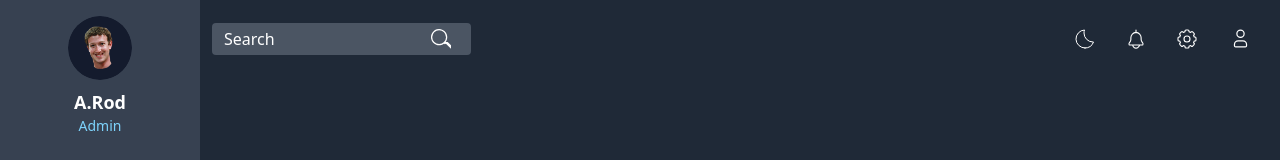
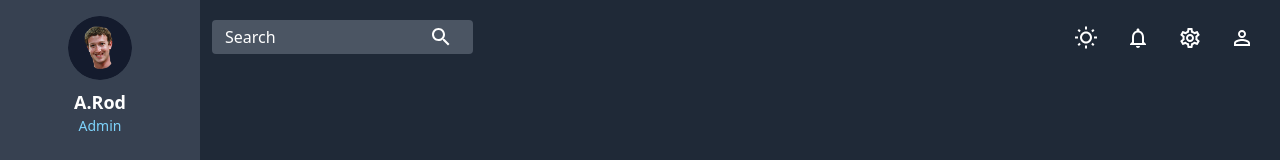
Before and after one commit to arianrdcas/Dashboard, a React (Vite) app: page / in a window 1280 px wide. Shown: the top 160 px of the page. Built offline with nearby package versions, Linux system fonts and the light colour scheme.

Commit message:
Mejorando estilos y funciones del navbar

```diff
--- a/src/components/navBar.tsx
+++ b/src/components/navBar.tsx
@@ -1,103 +1,53 @@
-import { FC } from "react";
+import { FC, useEffect, useState } from "react";
+import DarkModeOutlinedIcon from "@mui/icons-material/DarkModeOutlined";
+import WbSunnyOutlinedIcon from "@mui/icons-material/WbSunnyOutlined";
+import NotificationsNoneOutlinedIcon from "@mui/icons-material/NotificationsNoneOutlined";
+import SettingsOutlinedIcon from "@mui/icons-material/SettingsOutlined";
+import PersonOutlineOutlinedIcon from "@mui/icons-material/PersonOutlineOutlined";
+import SearchOutlinedIcon from "@mui/icons-material/SearchOutlined";
 
 const Navbar: FC = () => {
+  const [isDarkTheme, setIsDarkTheme] = useState(false);
+
+  const toggleTheme = () => {
+    setIsDarkTheme((prevTheme) => !prevTheme);
+  };
+
+  useEffect(() => {
+    document.body.className = isDarkTheme ? "dark" : "light";
+  }, [isDarkTheme]);
+
   return (
     <div className="flex justify-between p-3 items-center relative">
       {/* Contenido del Navbar */}
-
       <div className="relative">
-        <svg
-          className="absolute right-5 top-1/2 transform -translate-y-1/2 text-white "
-          xmlns="http://www.w3.org/2000/svg"
-          width="20"
-          height="20"
-          fill="currentColor"
-          viewBox="0 0 16 16"
-        >
-          <path d="M11.742 10.344a6.5 6.5 0 1 0-1.397 1.398h-.001c.03.03.062.058.098.083a1.007 1.007 0 0 0 1.416 0 1.13 1.13 0 0 0 .083-.098l3.85 3.85a1 1 0 1 0 1.415-1.414l-3.85-3.85zM12 6.5a5.5 5.5 0 1 1-11 0 5.5 5.5 0 0 1 11 0z" />
-        </svg>
+        <SearchOutlinedIcon className="absolute right-5 top-1/2 transform -translate-y-1/2 text-white " />
         <input
           type="text"
           placeholder="Search"
-          className="rounded bg-gray-600 text-white placeholder-white pl-3 pr-4 py-1 w-full outline-none"
+          className="border border-transparent rounded bg-gray-600 text-white placeholder-white pl-3 pr-4 py-1 w-full focus:border-white focus:outline-none"
         />
       </div>
-
-      <div className="flex justify-around py-3 w-52 items-center ">
-        <svg
-          className="w-6 h-6 text-white transform-transition hover:scale-110"
-          aria-hidden="true"
-          xmlns="http://www.w3.org/2000/svg"
-          width="24"
-          height="24"
-          fill="none"
-          viewBox="0 0 24 24"
+      <div className="flex justify-around py-3 w-52 items-center">
+        <button
+          className="transition duration-300 hover:scale-125"
+          onClick={toggleTheme}
         >
-          <path
-            stroke="currentColor"
-            strokeLinecap="round"
-            strokeLinejoin="round"
-            strokeWidth="1"
-            d="M12 21a9 9 0 0 1-.5-17.986V3c-.354.966-.5 1.911-.5 3a9 9 0 0 0 9 9c.239 0 .254.018.488 0A9.004 9.004 0 0 1 12 21Z"
-          />
-        </svg>
-
-        <svg
-          className="w-[24px] h-[24px] text-white transform-transition hover:scale-110"
-          aria-hidden="true"
-          xmlns="http://www.w3.org/2000/svg"
-          width="24"
-          height="24"
-          fill="none"
-          viewBox="0 0 24 24"
-        >
-          <path
-            stroke="currentColor"
-            strokeLinecap="round"
-            strokeLinejoin="round"
-            strokeWidth="1.1"
-            d="M12 5.365V3m0 2.365a5.338 5.338 0 0 1 5.133 5.368v1.8c0 2.386 1.867 2.982 1.867 4.175 0 .593 0 1.292-.538 1.292H5.538C5 18 5 17.301 5 16.708c0-1.193 1.867-1.789 1.867-4.175v-1.8A5.338 5.338 0 0 1 12 5.365ZM8.733 18c.094.852.306 1.54.944 2.112a3.48 3.48 0 0 0 4.646 0c.638-.572 1.236-1.26 1.33-2.112h-6.92Z"
-          />
-        </svg>
-        <svg
-          className="w-[24px] h-[24px] text-white transform-transition hover:scale-110"
-          aria-hidden="true"
-          xmlns="http://www.w3.org/2000/svg"
-          width="24"
-          height="24"
-          fill="none"
-          viewBox="0 0 24 24"
-        >
-          <path
-            stroke="currentColor"
-            strokeLinecap="round"
-            strokeLinejoin="round"
-            strokeWidth="1.1"
-            d="M21 13v-2a1 1 0 0 0-1-1h-.757l-.707-1.707.535-.536a1 1 0 0 0 0-1.414l-1.414-1.414a1 1 0 0 0-1.414 0l-.536.535L14 4.757V4a1 1 0 0 0-1-1h-2a1 1 0 0 0-1 1v.757l-1.707.707-.536-.535a1 1 0 0 0-1.414 0L4.929 6.343a1 1 0 0 0 0 1.414l.536.536L4.757 10H4a1 1 0 0 0-1 1v2a1 1 0 0 0 1 1h.757l.707 1.707-.535.536a1 1 0 0 0 0 1.414l1.414 1.414a1 1 0 0 0 1.414 0l.536-.535 1.707.707V20a1 1 0 0 0 1 1h2a1 1 0 0 0 1-1v-.757l1.707-.708.536.536a1 1 0 0 0 1.414 0l1.414-1.414a1 1 0 0 0 0-1.414l-.535-.536.707-1.707H20a1 1 0 0 0 1-1Z"
-          />
-          <path
-            stroke="currentColor"
-            strokeLinecap="round"
-            strokeLinejoin="round"
-            strokeWidth="1.1"
-            d="M12 15a3 3 0 1 0 0-6 3 3 0 0 0 0 6Z"
-          />
-        </svg>
-        <svg
-          className="w-[29px] h-[29px] text-white transform-transition hover:scale-110"
-          aria-hidden="true"
-          xmlns="http://www.w3.org/2000/svg"
-          width="24"
-          height="24"
-          fill="none"
-          viewBox="0 0 24 24"
-        >
-          <path
-            stroke="currentColor"
-            strokeWidth="1"
-            d="M7 17v1a1 1 0 0 0 1 1h8a1 1 0 0 0 1-1v-1a3 3 0 0 0-3-3h-4a3 3 0 0 0-3 3Zm8-9a3 3 0 1 1-6 0 3 3 0 0 1 6 0Z"
-          />
-        </svg>
+          {isDarkTheme ? (
+            <DarkModeOutlinedIcon className="w-6 h-6 text-white" />
+          ) : (
+            <WbSunnyOutlinedIcon className="w-6 h-6 text-white" />
+          )}
+        </button>
+        <button className="transition duration-300 hover:scale-125">
+          <NotificationsNoneOutlinedIcon className="w-6 h-6 text-white" />
+        </button>
+        <button className="transition duration-300 hover:scale-125">
+          <SettingsOutlinedIcon className="w-6 h-6 text-white" />
+        </button>
+        <button className="transition duration-300 hover:scale-125">
+          <PersonOutlineOutlinedIcon className="w-6 h-6 text-white" />
+        </button>
       </div>
     </div>
   );
```
